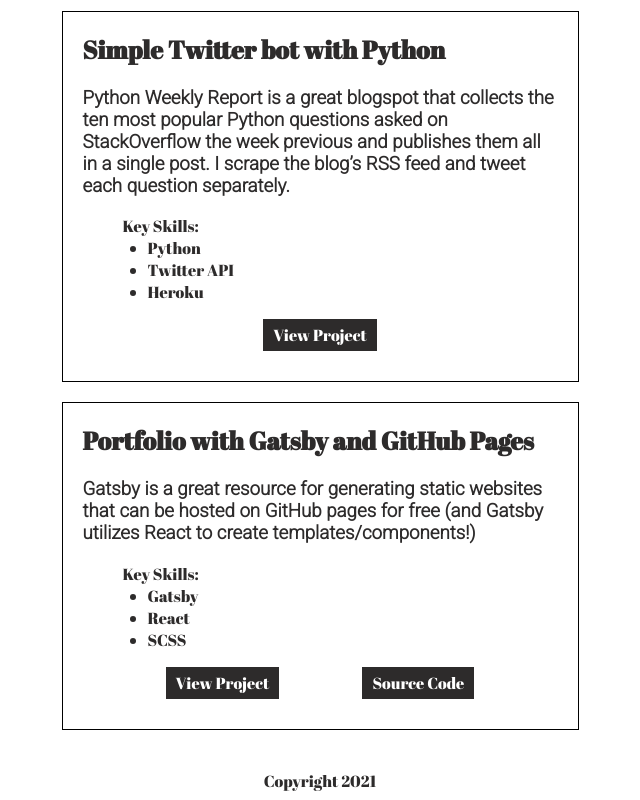
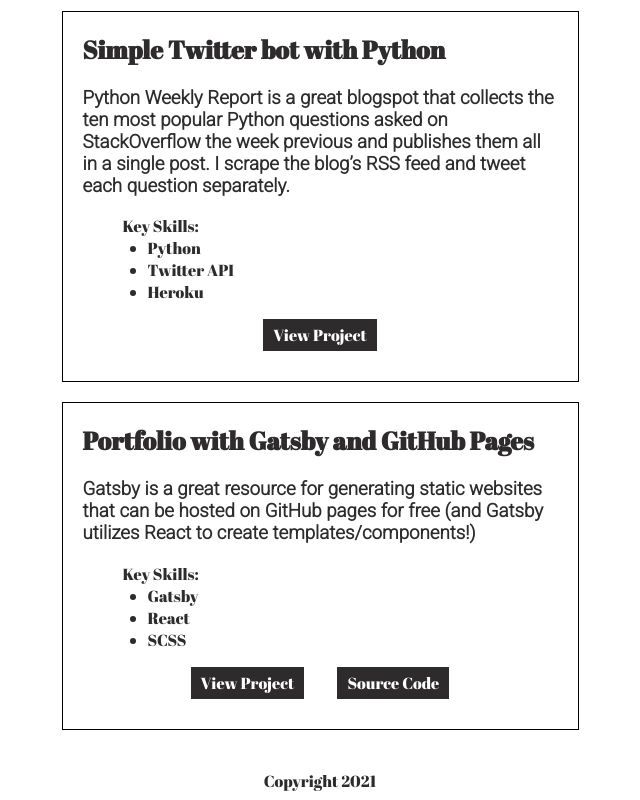
Before and after one commit to mattcanavan/mattcanavan.github.io, a Gatsby site: page / in a window 1280 px wide. Shown: the part 554-1354 px from the top of the page, without its empty margins (320-960 px from the left). Built offline with nearby package versions, Linux system fonts and the light colour scheme; Gatsby itself is replaced by a stand-in of ours.

Commit message:
Added padding around btns on larger screens (didnt want btns spreading out)

```diff
--- a/src/styles/base/_breakpoints.scss
+++ b/src/styles/base/_breakpoints.scss
@@ -18,4 +18,8 @@
     .projects__container{
         width: 475px;
     }
+
+    .projects__btns {
+        padding: 0 75px 0 75px;
+    }
 }
```
